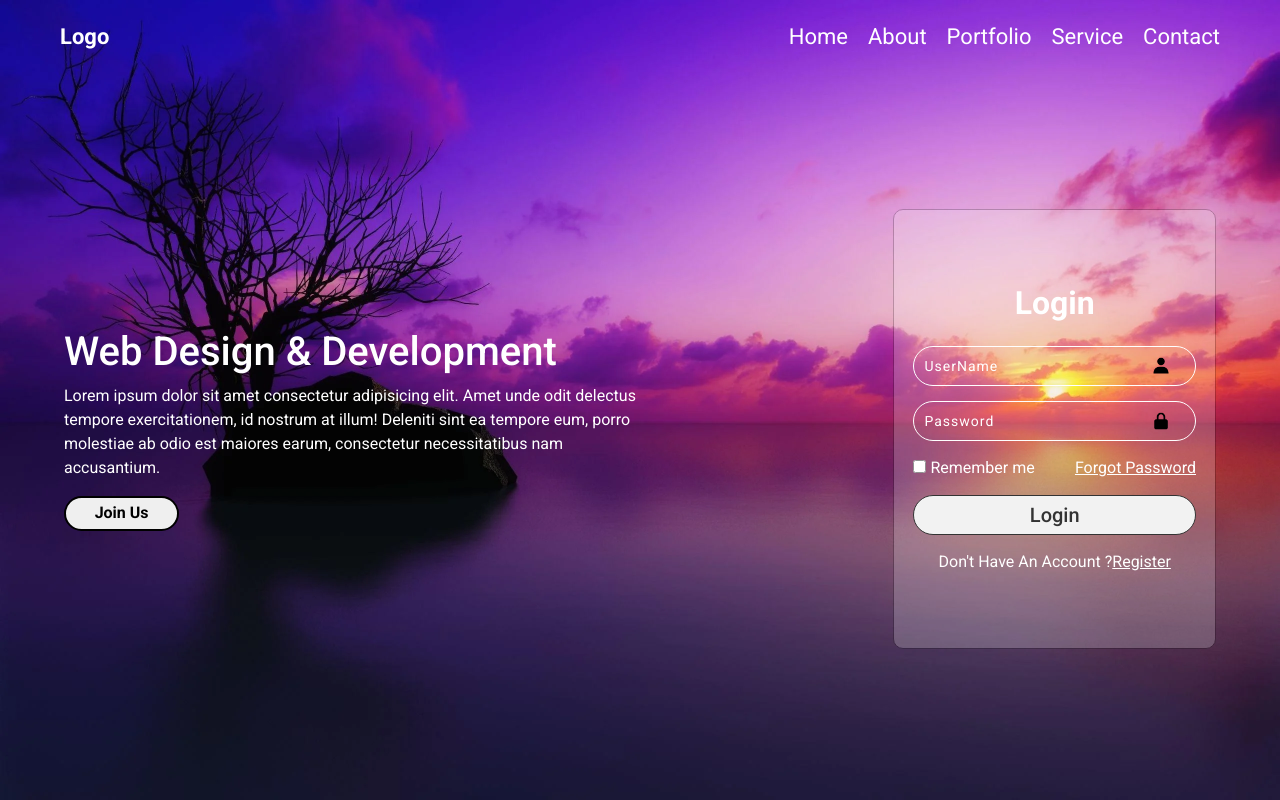
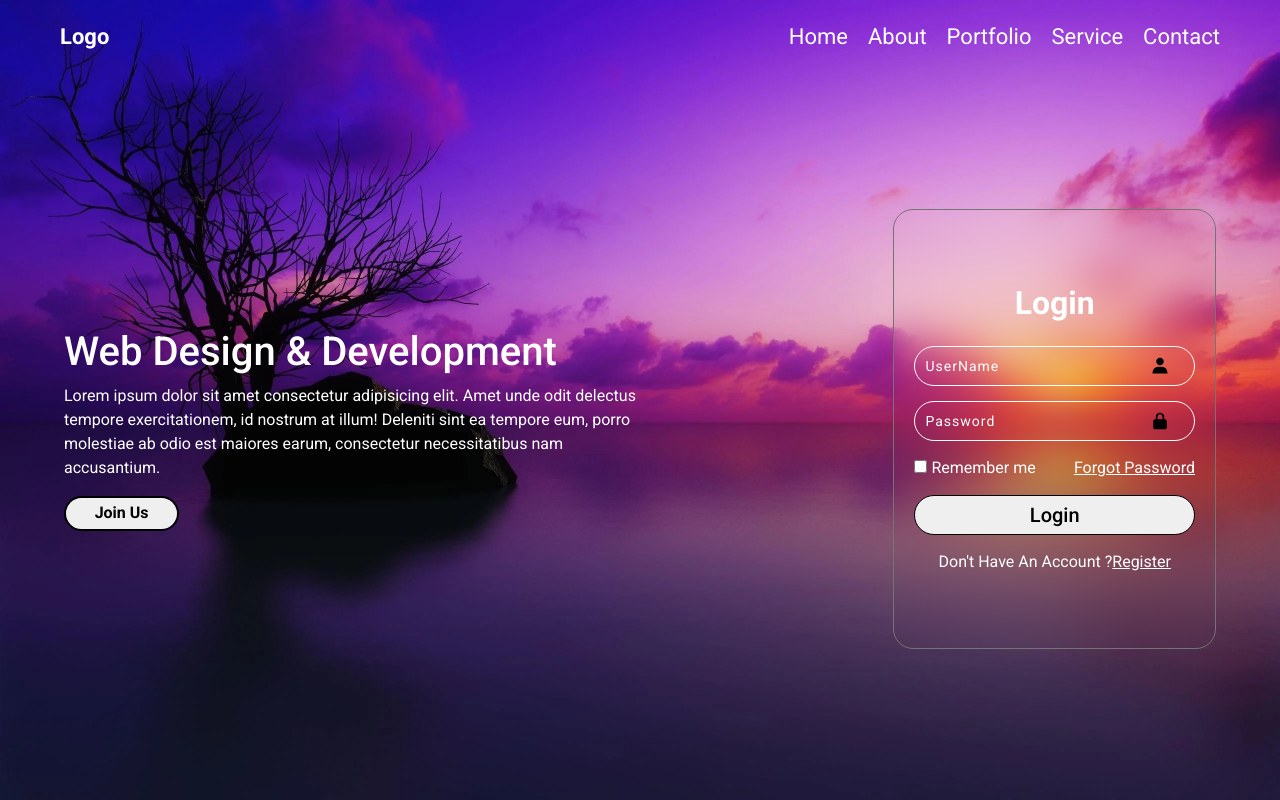
Before and after one commit to hanzala-bawany/home-page-, a plain HTML site: page index.html in a window 1280 px wide. Drawn offline with nearby package versions, Linux system fonts and the light colour scheme.

Commit message:
home page by codehal

```diff
--- a/style.css
+++ b/style.css
@@ -146,9 +146,12 @@
     width: 100%;
     position: relative;
     padding: 20px;
+    backdrop-filter: blur(20px);
+    border: 1px solid rgb(117, 116, 116);
+    border-radius: 20px;
 }
 
-.subSection2 form::before {
+/* .subSection2 form::before {
     content: '';
     width: 100%;
     height: 100%;
@@ -159,7 +162,7 @@
     left: 0px;
     border: 1px solid black;
     border-radius: 10px;
-}
+} */
 
 .subSection2 h2 {
     font-weight: 700;
@@ -178,7 +181,7 @@
     height: 40px;
     border: 1.5px solid white;
     border-radius: 25px;
-    padding-left: 10px;
+    padding: 0px 45px 0px 10px;
     font-size: 14px;
     letter-spacing: 1px;
 }
@@ -218,6 +221,7 @@
     color: black;
     font-size: 20px;
     font-weight: 500;
+
 
 }
 
```
